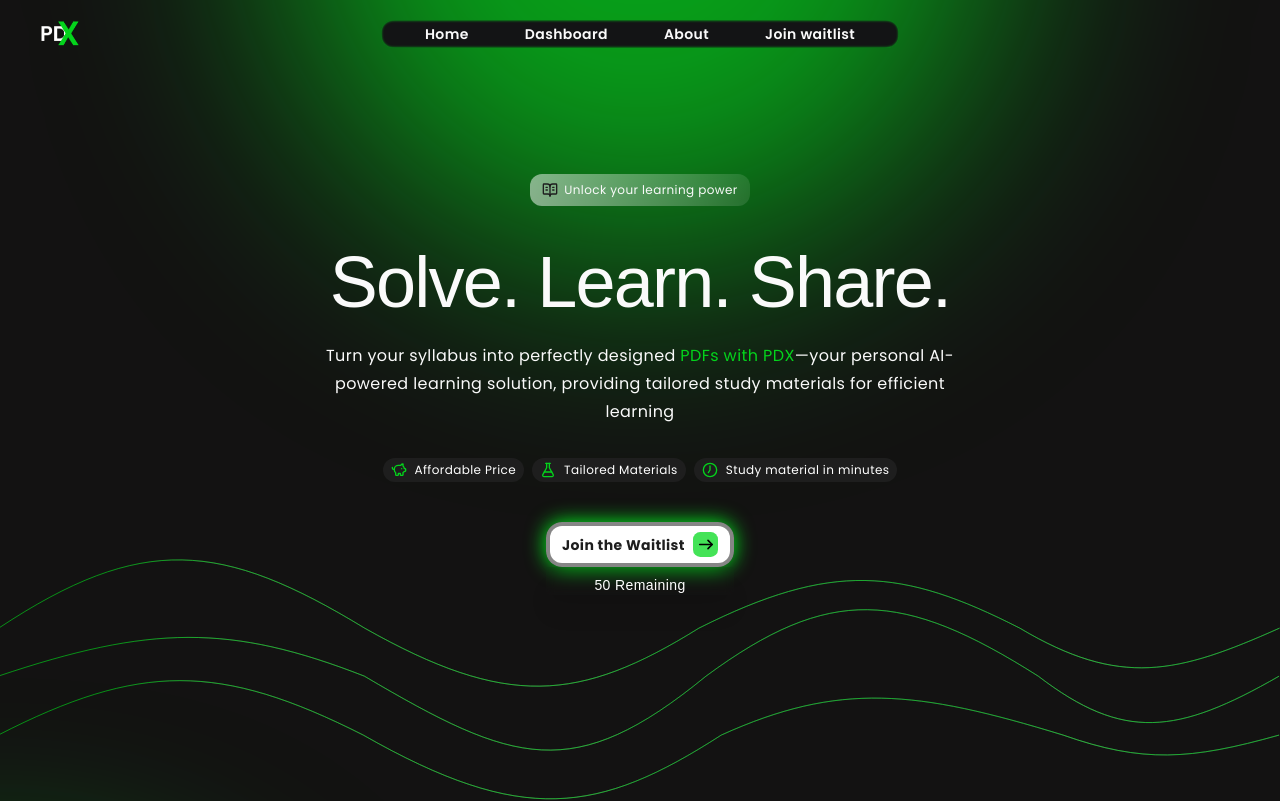
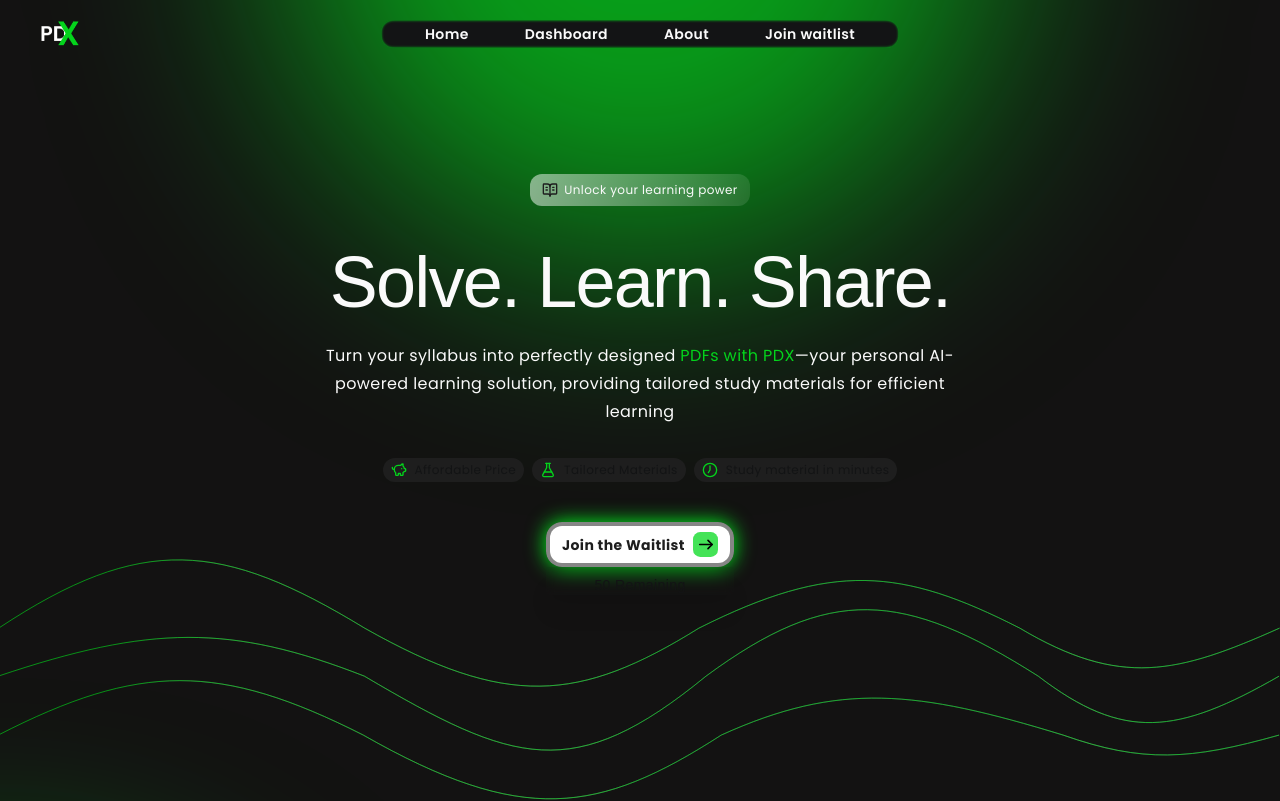
Before and after one commit to Dey11/pdx, a Next.js app: page / in a window 1280 px wide. Shown: the top 801 px of the page. Built offline with nearby package versions, Linux system fonts and the light colour scheme; no server answers; the database is empty; a web font is replaced by a local one.

Commit message:
change colors

```diff
--- a/tailwind.config.ts
+++ b/tailwind.config.ts
@@ -53,7 +53,7 @@ export default {
         brand: {
           bg: "#1e1e1e",
           heading: "#ffffff",
-          text: "#ffffff",
+          text: "#131415",
           btn: "#1e1e1e",
           green: "#04D31C",
         },
```
